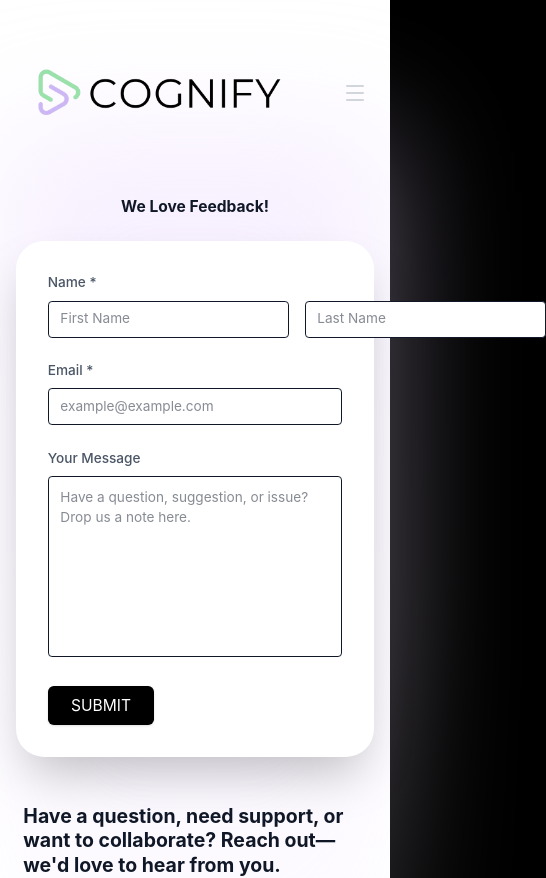
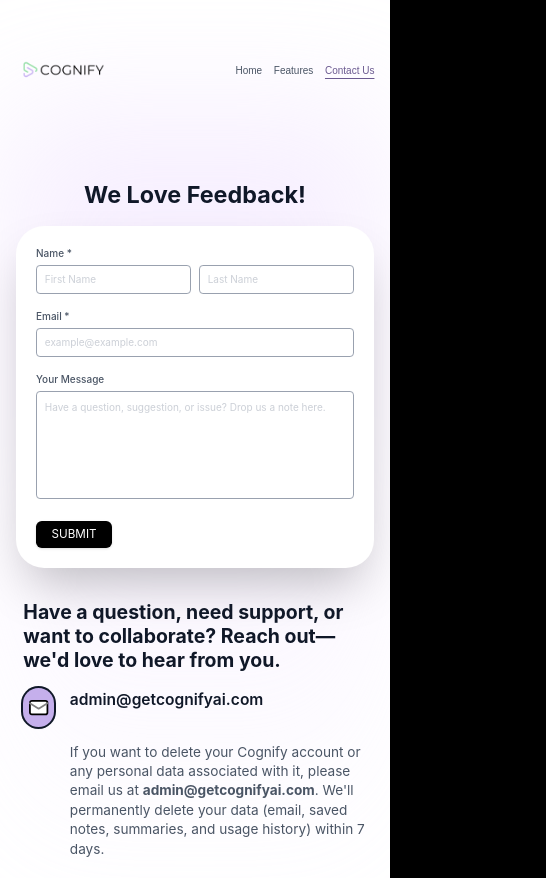
Before and after one commit to Muhammadz-ee/Cognify, a Next.js app: page /contact in a window 390 px wide. Shown: the top 878 px of the page, 546 px wide, since content can reach past the window. Built offline with nearby package versions, Linux system fonts and the light colour scheme; no server answers.

Commit message:
Site Home and Contact Page  Ready 1:42PM 25/2/26 Done

```diff
--- a/app/contact/page.tsx
+++ b/app/contact/page.tsx
@@ -9,15 +9,15 @@ export default function ContactPage() {
     <div className="min-h-screen flex flex-col bg-white text-gray-900">
       <NavbarContact />
 
-      <main className="relative py-16 flex-1">
+      <main className="relative py-8 flex-1">
         <div className="absolute inset-0 top-0 w-full h-full bg-gradient-to-b from-purple-200 via-purple-100 to-transparent opacity-40 blur-3xl z-0" />
 
         <Container>
-          <div className="max-w-6xl mx-auto relative z-10">
-            <div className="grid grid-cols-1 md:grid-cols-2 gap-12 items-start">
+          <div className="max-w-6xl mx-auto relative z-10 mt-10">
+            <div className="grid grid-cols-1 md:grid-cols-2 gap-8 md:gap-12 items-center">
               {/* Left column: heading + form */}
-              <div className="space-y-6">
-                <h1 className="heading-4 font-bold text-center text-gray-900">
+              <div className="space-y-4 sm:space-y-6">
+                <h1 className="text-2xl md:text-3xl font-bold text-center text-gray-900">
                   We Love Feedback!
                 </h1>
                 {/* Left: form card */}
@@ -25,46 +25,46 @@ export default function ContactPage() {
                   action="https://form.jotform.com/251245347804153"
                   method="get"
                   target="_blank"
-                className="bg-white rounded-[28px] p-8 md:p-10 shadow-2xl border border-white/60 max-w-xl"
+                  className="bg-white rounded-[28px] p-5 sm:p-8 md:p-10 shadow-2xl border border-white/60 max-w-xl w-full mx-auto"
                 >
-                <label className="block text-sm font-medium text-gray-600">Name *</label>
-                <div className="flex gap-4 mt-2 mb-6">
+                  <label className="block text-[10px] sm:text-sm font-medium text-gray-600">Name *</label>
+                  <div className="flex flex-row gap-2 sm:gap-4 mt-1 sm:mt-2 mb-4 sm:mb-6">
                     <input
                       name="first"
                       placeholder="First Name"
-                    className="flex-1 border rounded px-3 py-2 text-sm bg-white text-gray-900"
+                      className="w-1/2 flex-1 border rounded px-2 py-1.5 sm:px-3 sm:py-2 text-[10px] sm:text-sm bg-white text-gray-400"
                     />
                     <input
                       name="last"
                       placeholder="Last Name"
-                    className="flex-1 border rounded px-3 py-2 text-sm bg-white text-gray-900"
+                      className="w-1/2 flex-1 border rounded px-2 py-1.5 sm:px-3 sm:py-2 text-[10px] sm:text-sm bg-white text-gray-400"
                     />
                   </div>
 
-                <label className="block text-sm font-medium text-gray-600">Email *</label>
-                <div className="mt-2 mb-6">
+                  <label className="block text-[10px] sm:text-sm font-medium text-gray-600">Email *</label>
+                  <div className="mt-1 sm:mt-2 mb-4 sm:mb-6">
                     <input
                       name="email"
                       type="email"
                       placeholder="example@example.com"
-                    className="w-full border rounded px-3 py-2 text-sm bg-white text-gray-900"
+                      className="w-full border rounded px-2 py-1.5 sm:px-3 sm:py-2 text-[10px] sm:text-sm bg-white text-gray-400"
                     />
                   </div>
 
-                <label className="block text-sm font-medium text-gray-600">Your Message</label>
-                <div className="mt-2 mb-6">
+                  <label className="block text-[10px] sm:text-sm font-medium text-gray-600">Your Message</label>
+                  <div className="mt-1 sm:mt-2 mb-4 sm:mb-6">
                     <textarea
                       name="message"
-                    rows={8}
+                      rows={6}
                       placeholder="Have a question, suggestion, or issue? Drop us a note here."
-                    className="w-full border rounded px-3 py-3 text-sm bg-white text-gray-900 resize-none"
+                      className="w-full border rounded px-2 py-2 sm:px-3 sm:py-3 text-[10px] sm:text-sm bg-white text-gray-400 resize-none"
                     />
                   </div>
 
                   <div className="flex items-center justify-start">
                     <button
                       type="submit"
-                    className="bg-black text-white px-6 py-2 rounded-md shadow-sm hover:opacity-95"
+                      className="bg-black text-white px-4 py-1.5 sm:px-6 sm:py-2 text-xs sm:text-base rounded-md shadow-sm hover:opacity-95"
                     >
                       SUBMIT
                     </button>
@@ -73,23 +73,36 @@ export default function ContactPage() {
               </div>
 
               {/* Right: contact info */}
-              <aside className="flex flex-col items-start justify-center px-2 md:pl-8">
-                <div className="mb-6 max-w-md">
+              <aside className="flex flex-col items-start justify-center px-2 md:pl-8 h-full">
+                <div className="mb-6 max-w-md w-full">
                   <h3 className="text-xl md:text-2xl font-bold mb-4 leading-tight text-gray-900">
                     Have a question, need support, or want to collaborate? Reach out—we'd love to hear from you.
                   </h3>
                   <div className="flex items-start gap-4">
-                    <div className="w-12 h-12 flex items-center justify-center rounded-full bg-white shadow-sm ring-2 ring-purple-200">
+                    <div className="w-10 h-10 flex items-center justify-center rounded-full bg-[#C5AFEC] shadow-sm ring-2 ring-dark-200">
                       <svg
-                        width="20"
-                        height="20"
                         viewBox="0 0 24 24"
+                        className="w-6 h-6"
                         fill="none"
                         xmlns="http://www.w3.org/2000/svg"
-                        aria-hidden
                       >
-                        <path d="M3 8.5L12 13L21 8.5" stroke="#6B21A8" strokeWidth="1.5" strokeLinecap="round" strokeLinejoin="round" />
-                        <rect x="2" y="4" width="20" height="16" rx="2" stroke="#6B21A8" strokeWidth="1.5" />
+                        <rect
+                          x="3"
+                          y="5"
+                          width="18"
+                          height="14"
+                          rx="2"
+                          fill="white"
+                          stroke="black"
+                          strokeWidth="1.8"
+                        />
+                        <path
+                          d="M3 7.5L12 13L21 7.5"
+                          stroke="grey"
+                          strokeWidth="1.8"
+                          strokeLinecap="round"
+                          strokeLinejoin="round"
+                        />
                       </svg>
                     </div>
 
--- a/components/layout/navbarContact.tsx
+++ b/components/layout/navbarContact.tsx
@@ -3,13 +3,10 @@
 import Link from "next/link";
 import Image from "next/image";
 import { Container } from "@/components/ui/container";
-import { Menu, X } from "lucide-react";
 import { useState, useEffect } from "react";
 import { usePathname } from "next/navigation";
-import { motion, AnimatePresence } from "motion/react";
 
 export function NavbarContact() {
-  const [isOpen, setIsOpen] = useState(false);
   const pathname = usePathname();
   const [hash, setHash] = useState("");
 
@@ -21,66 +18,41 @@ export function NavbarContact() {
   }, []);
 
   const isActive = (href: string) => {
-    if (href.startsWith("#")) {
-      return pathname === "/" && hash === href;
+    if (href.startsWith("/#")) {
+      return pathname === "/" && hash === href.replace("/", "");
     }
     return pathname === href;
   };
 
-  const linkClass = (href: string, base = "text-[26.8224px] font-medium transition-colors") => {
-    return `${base} ${isActive(href) ? "text-[26.8224px] text-[#ad9ad6] underline decoration-[#ad9ad6] underline-offset-4" : "text-gray-150 hover:text-black"}`;
+  const navFontStyle = { fontFamily: "'Montserrat', Montserrat, sans-serif", fontWeight: "500" };
+
+  const linkClass = (href: string, base = "text-[10px] sm:text-[16px] md:text-[26.8224px] transition-colors capitalize") => {
+    return `${base} ${isActive(href) ? "text-[#6B5A90] underline decoration-[#6B5A90] underline-offset-4" : "text-gray-600 hover:text-black"}`;
   };
 
   return (
-    <nav className="mt-14 z-50">
+    <nav className="mt-8 z-50">
       <Container>
-        <div className="flex items-center justify-between h-20">
+        <div className="flex items-center justify-between h-20 md:px-12">
           {/* Logo */}
           <Link href="/" className="flex items-center gap-2 group">
             <Image
               src="/images/site-logo-lite.webp"
               alt="Cognify Logo"
               width={192}
-              height={72}
-              className="w-72 h-auto"
+              height={70}
+              className="w-24 sm:w-34 md:w-70 h-auto"
             />
           </Link>
 
-          {/* Desktop Nav */}
-          <div className="hidden md:flex items-center gap-8">
-            <Link href="#about" className={linkClass("#about")}>About Us</Link>
-            <Link href="/" className={linkClass("/")}>Home</Link>
-            <Link href="#features" className={linkClass("#features")}>Features</Link>
-            <Link href="/contact" className={linkClass("/contact")}>Contact Us</Link>
+          {/* Nav Links (Desktop & Mobile) */}
+          <div className="flex items-center gap-3 sm:gap-8">
+            <Link href="/" className={linkClass("/")} style={navFontStyle}>Home</Link>
+            <Link href="/#features" className={linkClass("/#features")} style={navFontStyle}>Features</Link>
+            <Link href="/contact" className={linkClass("/contact")} style={navFontStyle}>Contact Us</Link>
           </div>
-
-          {/* Mobile Menu Button */}
-          <button
-            className="md:hidden p-2 text-gray-300 hover:text-white"
-            onClick={() => setIsOpen(!isOpen)}
-          >
-            {isOpen ? <X size={24} /> : <Menu size={24} />}
-          </button>
         </div>
       </Container>
-
-      {/* Mobile Nav */}
-      <AnimatePresence>
-        {isOpen && (
-          <motion.div
-            initial={{ opacity: 0, height: 0 }}
-            animate={{ opacity: 1, height: "auto" }}
-            exit={{ opacity: 0, height: 0 }}
-            className="md:hidden bg-black border-b border-white/10 overflow-hidden"
-          >
-            <Container className="py-4 flex flex-col gap-4">
-              <Link href="/" className={isActive("/") ? "text-base font-medium text-[#6B5A90] underline decoration-[#6B5A90] underline-offset-4 py-2" : "text-base font-medium text-gray-300 hover:text-white py-2"} onClick={() => setIsOpen(false)}>Home</Link>
-              <Link href="#features" className={isActive("#features") ? "text-base font-medium text-[#6B5A90] underline decoration-[#6B5A90] underline-offset-4 py-2" : "text-base font-medium text-gray-300 hover:text-white py-2"} onClick={() => setIsOpen(false)}>Features</Link>
-              <Link href="/contact" className={isActive("/contact") ? "text-base font-medium text-[#6B5A90] underline decoration-[#6B5A90] underline-offset-4 py-2" : "text-base font-medium text-gray-300 hover:text-white py-2"} onClick={() => setIsOpen(false)}>Contact Us</Link>
-            </Container>
-          </motion.div>
-        )}
-      </AnimatePresence>
     </nav>
   );
 }
```
Lines whose indentation alone changed are shown as unchanged.
